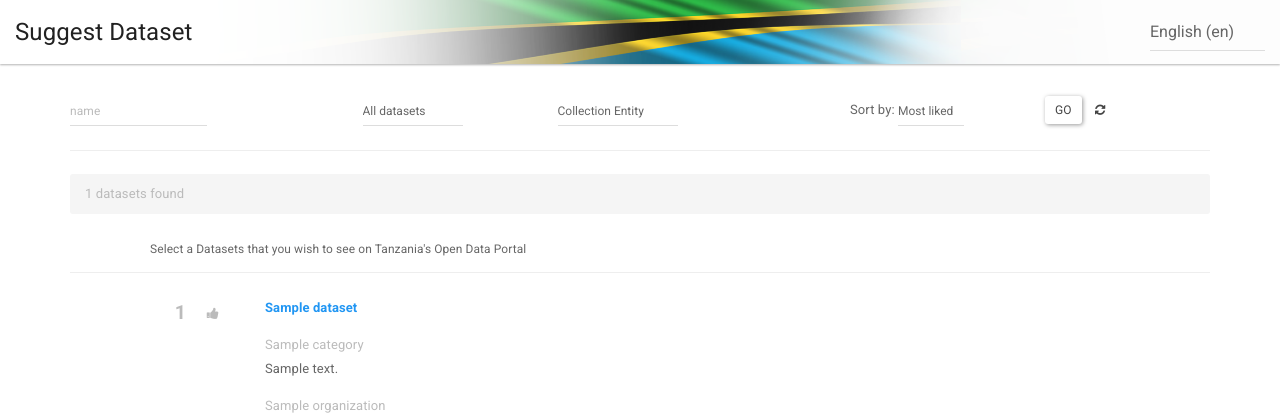
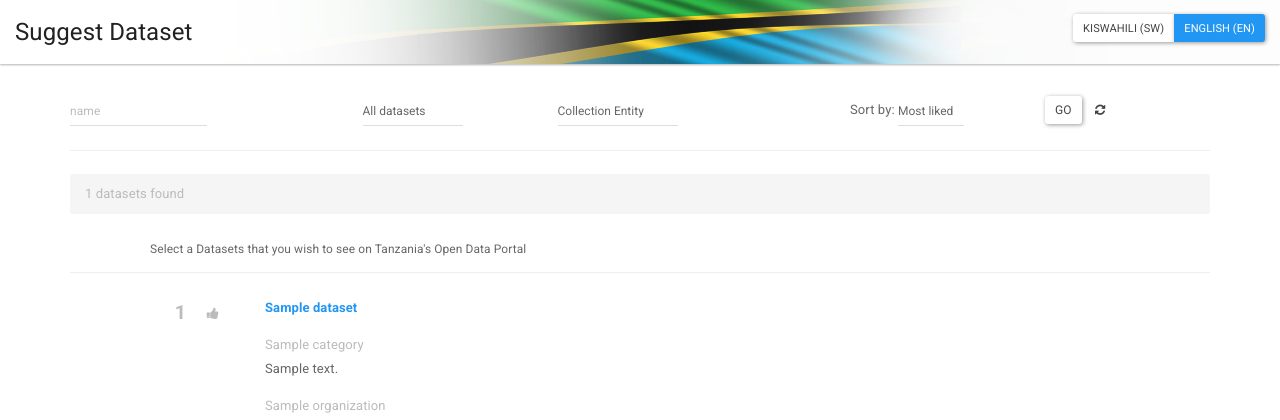
Before and after one commit to WorldBank-Transport/suggestdataset, a Django app: template datasets/templates/datasets/dataset_list.html in a window 1280 px wide. Shown: the top 420 px of the page. Run offline with Django 3.2, Linux system fonts and the light colour scheme; tables that the repository leaves empty hold one stand-in row (values such as "Sample post"); the template is opened without the code that fills it: values that come from a table or form of the project are taken from there, most other values are stand-ins (such as "Sample title", 1, 10 or a date in 2020); parts of the project's set-up code (start-up, migrations or seed data) failed here and were passed over; some libraries are stand-ins or nearby versions.

Commit message:
use buttons for language switcher

```diff
--- a/templates/includes/header_nav.html
+++ b/templates/includes/header_nav.html
@@ -15,18 +15,22 @@
 
         <div class="collapse navbar-collapse" id="bs-example-navbar-collapse-1">
 
-            <form action="{% url 'set_language' %}" method="post" class="navbar-form navbar-right">{% csrf_token %}
+            <form id="select-language-form"action="{% url 'set_language' %}" method="post" class="navbar-form navbar-right">
+                {% csrf_token %}
                 <input name="next" type="hidden" value="{{ request.get_full_path }}" />
-                <select name="language" class="form-control" onchange="this.form.submit();">
-                    {% get_current_language as LANGUAGE_CODE %}
-                    {% get_available_languages as LANGUAGES %}
-                    {% get_language_info_list for LANGUAGES as languages %}
+                {% get_current_language as LANGUAGE_CODE %}
+                {% get_available_languages as LANGUAGES %}
+                {% get_language_info_list for LANGUAGES as languages %}
+                <input id="selected-language-input" name="language" type="hidden" value="{{ LANGUAGE_CODE }}"/>
+                <div class="btn-group btn-group-sm" role="group" aria-label="...">
                     {% for language in languages %}
-                        <option value="{{ language.code }}"{% if language.code == LANGUAGE_CODE %} selected="selected"{% endif %}>
-                            {{ language.name_local }} ({{ language.code }})
-                        </option>
+                        <button type="button"
+                                class="btn {% if language.code == LANGUAGE_CODE %}btn-primary{% else %}btn-default{% endif %}"
+                                onclick="$('#selected-language-input').val('{{ language.code }}');$('#select-language-form').submit();">
+                            <small>{{ language.name_local }} ({{ language.code }})</small>
+                        </button>
                     {% endfor %}
-                </select>
+                </div>
             </form>
 
             <ul class="nav navbar-nav navbar-right">
```
